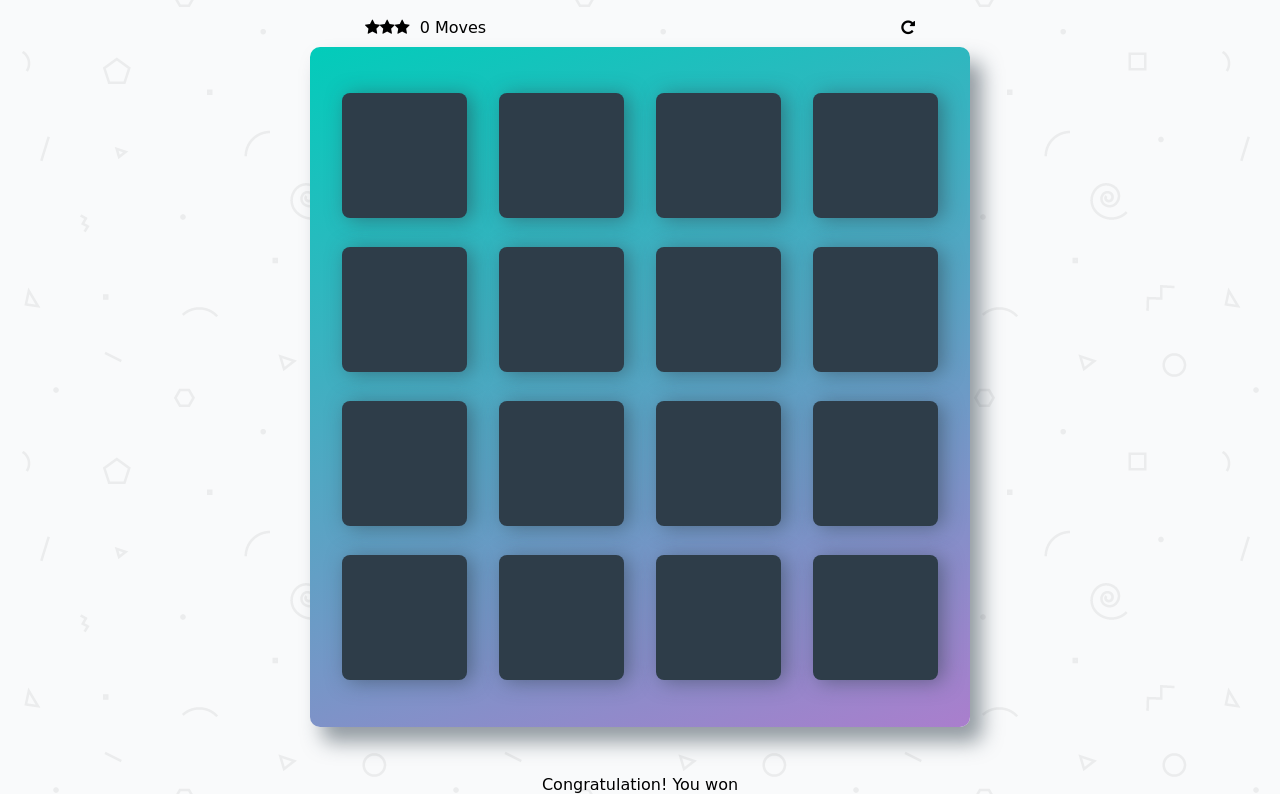
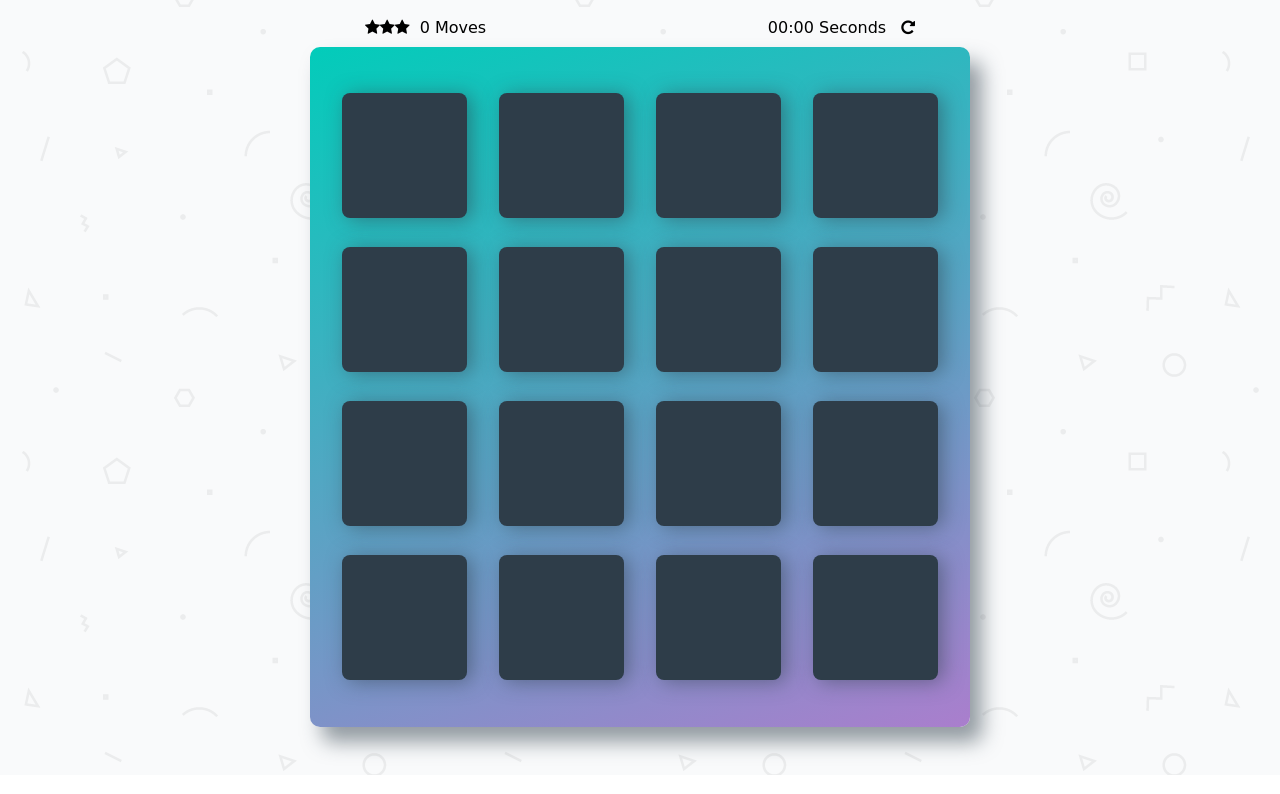
Before and after one commit to MoustafaElwakil/Memory-Game-project, a plain HTML site: page index.html in a window 1280 px wide. Shown: the part 68-862 px from the top of the page. Drawn offline with nearby package versions, Linux system fonts and the light colour scheme; a web font is replaced by a local one.

Commit message:
Add files via upload

```diff
--- a/index.html
+++ b/index.html
@@ -26,6 +26,8 @@
             <span id="moves">0</span> Moves
 
             <div class="panel-right">
+                00:0<span id="timer">0</span> Seconds
+
                 <span id="restart">
                     <i class="fa fa-repeat"></i>
                 </span>
@@ -35,11 +37,6 @@
         <ul class="deck">
             <!-- dynamically populated -->
         </ul>
-
-        <div class="won">
-            Congratulation! You won
-        </div>
-
     </div>
 
     <script src="js/jquery-3.3.1.min.js"></script>
```
